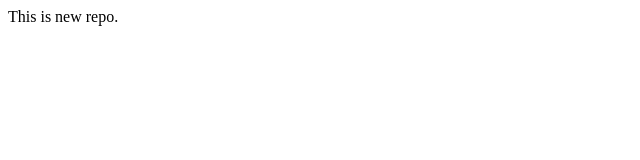
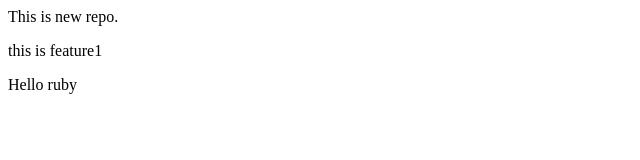
Before and after one commit to rubysahani/localrepo, a plain HTML site: page index.html in a window 1280 px wide. Shown: the whole page, without its empty margins (0-640 px from the left). Drawn offline with Linux system fonts and the light colour scheme.

Commit message:
add para

```diff
--- a/index.html
+++ b/index.html
@@ -1 +1,5 @@
 <p>This is new repo.</p>
+<p>
+    this is feature1
+</p>
+<p>Hello ruby</p>
```
